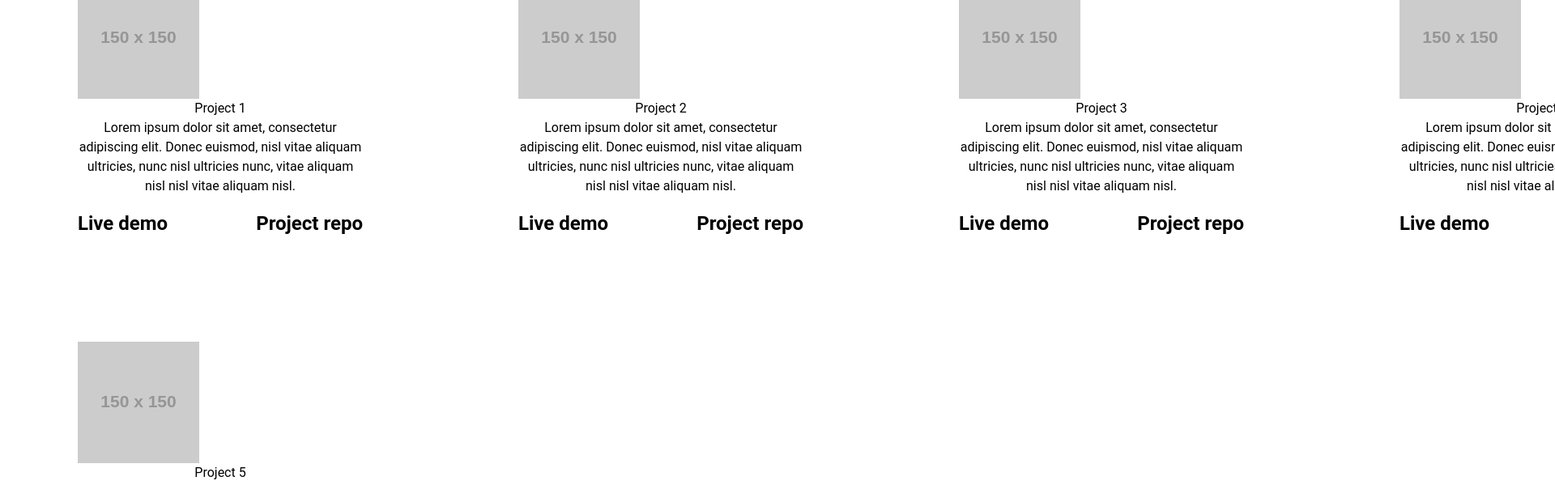
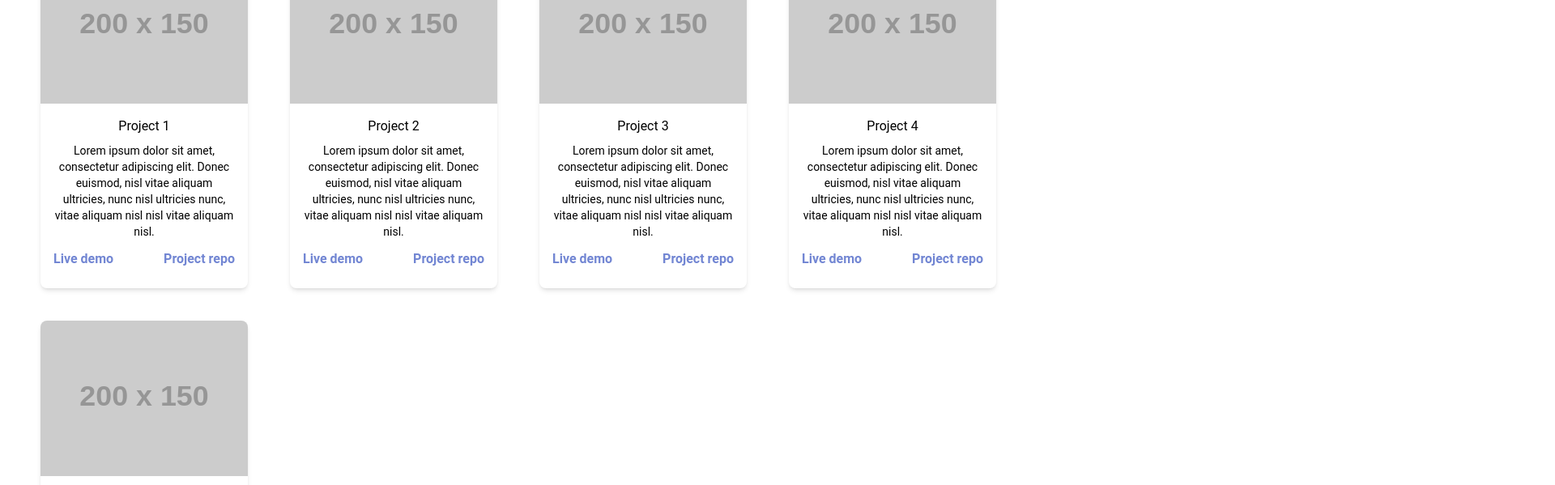
Before and after one commit to blsmxiu47/portfolio, a React (Vite) app: page /projects in a window 1280 px wide. Shown: the part 300-899 px from the top of the page at 81% size, 1920 px wide, since content can reach past the window. Built offline with nearby package versions, Linux system fonts and the light colour scheme.

Commit message:
add tailwind styles to Projects page and cards; move card props type to lib/types

```diff
--- a/src/components/Projects/ProjectCard/index.tsx
+++ b/src/components/Projects/ProjectCard/index.tsx
@@ -1,4 +1,4 @@
-import { ProjectCardProps } from './types';
+import { ProjectCardProps } from '../../../lib/types';
 import './index.scss';
 
 const ProjectCard = ({
@@ -9,15 +9,25 @@ const ProjectCard = ({
     githubLink
 }: ProjectCardProps) => {
     return (
-        <div className="project-card">
-            <img src={imageSrc} alt="Project demo screenshot" />
-            <h2>{title}</h2>
-            <p>{summary}</p>
-            <div className="project-links">
-                <a href={demoLink}>Live demo</a>
-                <a href={githubLink}>Project repo</a>
+        <a className="max-w-[16rem] justify-self-center flex flex-col justify-center mx-2 my-1 rounded-lg shadow-md hover:scale-110 transition duration-700 ease-in-out cursor:pointer" href={githubLink}>
+            <img className="rounded-t-lg" src={imageSrc} alt="Project demo screenshot" />
+            <div className="px-4 pt-2 pb-4">
+                <h2 className="pt-2 pb-1 text-md">
+                    {title}
+                </h2>
+                <p className="py-1 text-sm">
+                    {summary}
+                </p>
+                <div className="flex justify-between py-2 w-full">
+                    <a className="text-[1rem] font-semibold text-[var(--primary)] hover:text-[var(--accent-1)] transition-all ease-in-out" href={demoLink}>
+                        Live demo
+                    </a>
+                    <a className="text-[1rem] font-semibold text-[var(--primary)] hover:text-[var(--accent-1)] transition-all ease-in-out" href={githubLink}>
+                        Project repo
+                    </a>
+                </div>
             </div>
-        </div>
+        </a>
     )
 }
 
--- a/src/components/Projects/index.tsx
+++ b/src/components/Projects/index.tsx
@@ -3,42 +3,42 @@ import './index.scss';
 
 const Projects = () => {
     return (
-        <div className="container projects-page">
-            <section>
+        <div className="mx-2 my-32">
+            <section className="flex flex-col text-center mx-8">
                 <h1>Projects</h1>
-                <div className="projects-grid">
+                <div className="grid grid-cols-1 md:grid-cols-2 lg:grid-cols-3 xl:grid-cols-4 gap-8">
                     <ProjectCard
                         title="Project 1"
                         summary="Lorem ipsum dolor sit amet, consectetur adipiscing elit. Donec euismod, nisl vitae aliquam ultricies, nunc nisl ultricies nunc, vitae aliquam nisl nisl vitae aliquam nisl."
-                        imageSrc="https://via.placeholder.com/150"
+                        imageSrc="https://via.placeholder.com/200x150"
                         demoLink="#"
                         githubLink="#"
                     />
                     <ProjectCard
                         title="Project 2"
                         summary="Lorem ipsum dolor sit amet, consectetur adipiscing elit. Donec euismod, nisl vitae aliquam ultricies, nunc nisl ultricies nunc, vitae aliquam nisl nisl vitae aliquam nisl."
-                        imageSrc="https://via.placeholder.com/150"
+                        imageSrc="https://via.placeholder.com/200x150"
                         demoLink="#"
                         githubLink="#"
                     />
                     <ProjectCard
                         title="Project 3"
                         summary="Lorem ipsum dolor sit amet, consectetur adipiscing elit. Donec euismod, nisl vitae aliquam ultricies, nunc nisl ultricies nunc, vitae aliquam nisl nisl vitae aliquam nisl."
-                        imageSrc="https://via.placeholder.com/150"
+                        imageSrc="https://via.placeholder.com/200x150"
                         demoLink="#"
                         githubLink="#"
                     />
                     <ProjectCard
                         title="Project 4"
                         summary="Lorem ipsum dolor sit amet, consectetur adipiscing elit. Donec euismod, nisl vitae aliquam ultricies, nunc nisl ultricies nunc, vitae aliquam nisl nisl vitae aliquam nisl."
-                        imageSrc="https://via.placeholder.com/150"
+                        imageSrc="https://via.placeholder.com/200x150"
                         demoLink="#"
                         githubLink="#"
                     />
                     <ProjectCard
                         title="Project 5"
                         summary="Lorem ipsum dolor sit amet, consectetur adipiscing elit. Donec euismod, nisl vitae aliquam ultricies, nunc nisl ultricies nunc, vitae aliquam nisl nisl vitae aliquam nisl."
-                        imageSrc="https://via.placeholder.com/150"
+                        imageSrc="https://via.placeholder.com/200x150"
                         demoLink="#"
                         githubLink="#"
                     />
--- a/src/lib/types.ts
+++ b/src/lib/types.ts
@@ -8,5 +8,13 @@ export const contactSchema = z.object({
     message: z.string().nonempty()
 });
 
+export const projectCardSchema = z.object({
+    title: z.string().nonempty(),
+    summary: z.string().nonempty(),
+    imageSrc: z.string().nonempty(),
+    githubLink: z.string().nonempty(),
+    demoLink: z.string()
+});
 
+export type ProjectCardProps = z.infer<typeof projectCardSchema>;
 export type TContactSchema = z.infer<typeof contactSchema>;
```
Also changed, not shown: src/components/Projects/ProjectCard/types.ts (deleted, +0 -7 lines).
